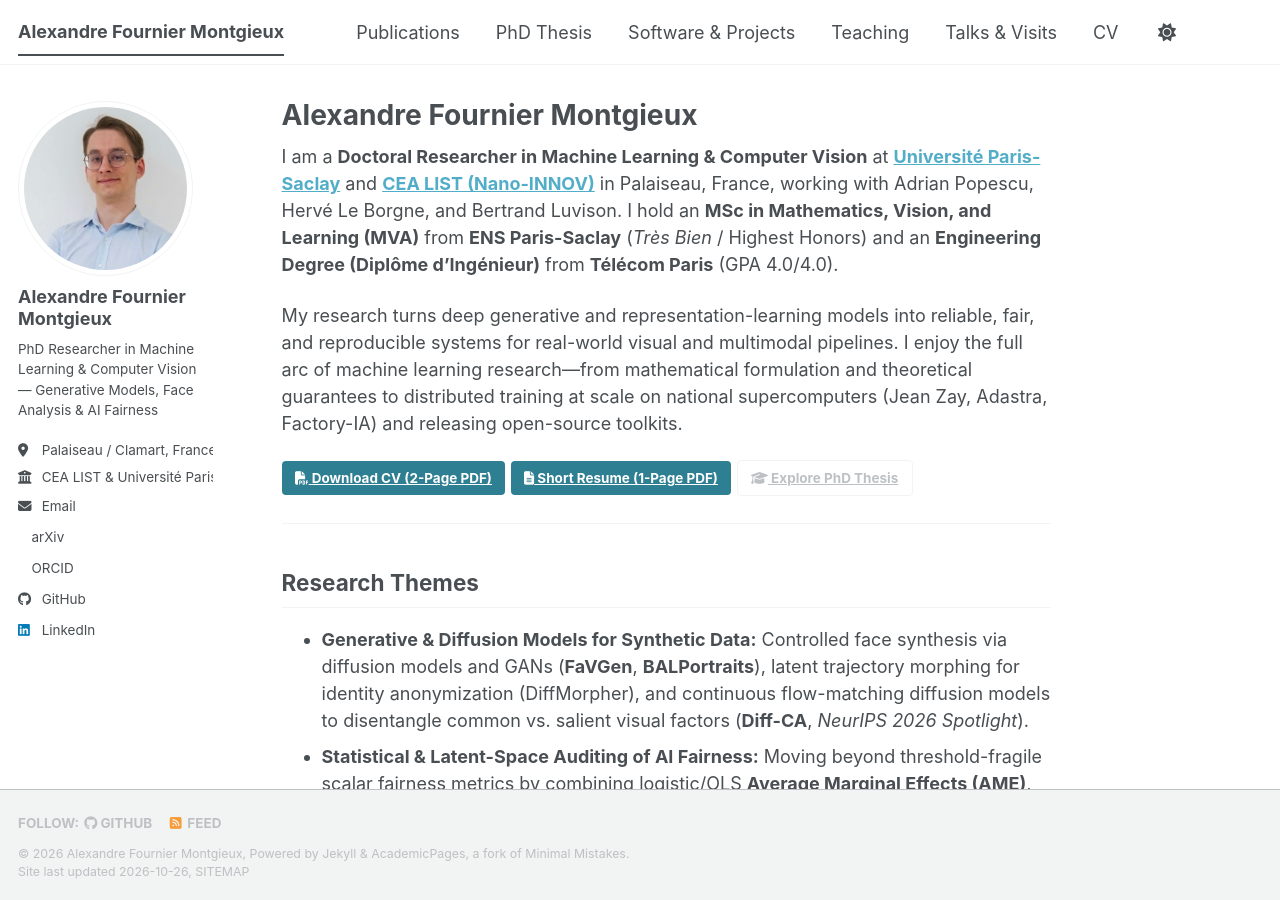
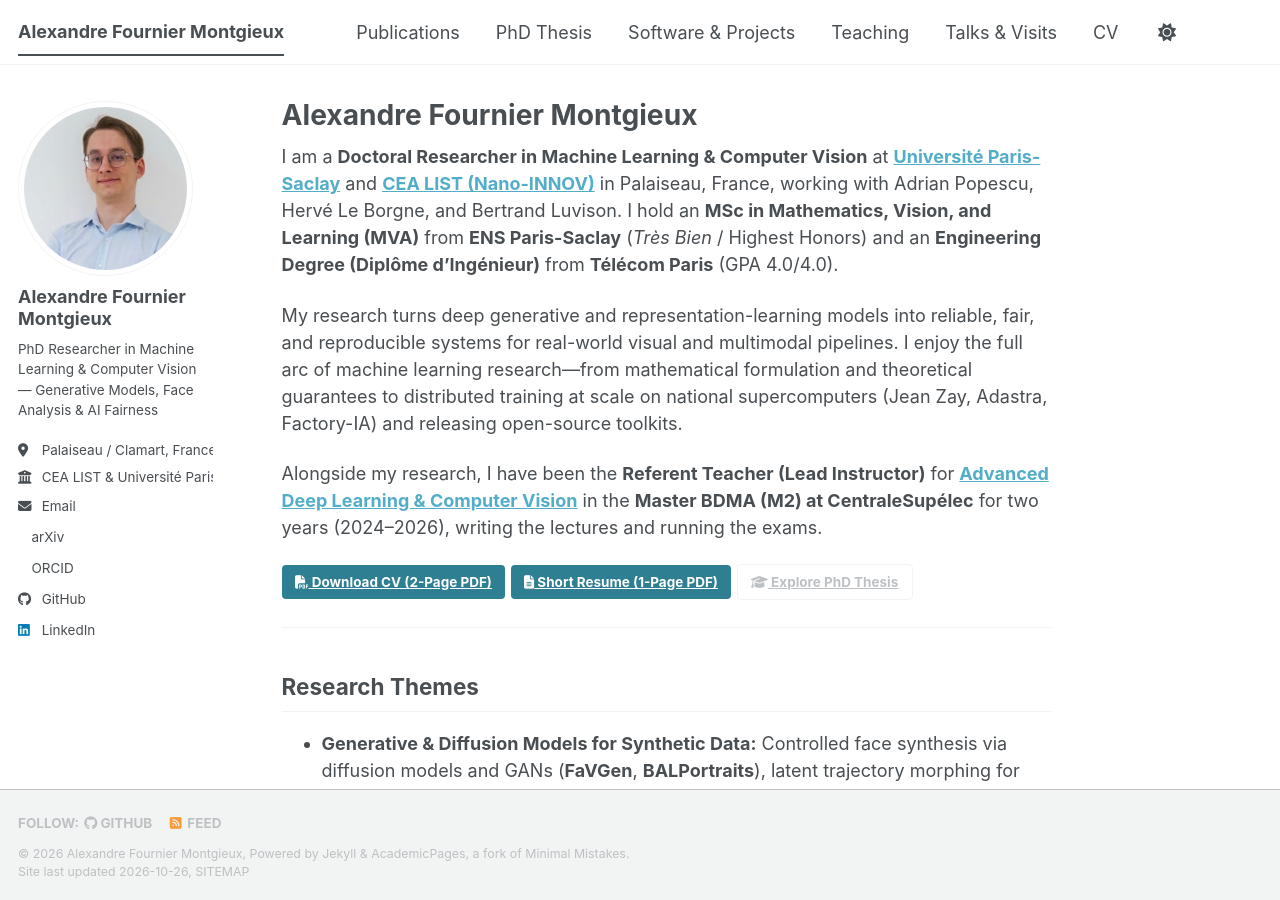
Before and after one commit to afm215/afm215.github.io, a Jekyll site: the page built from _pages/about.md, in a window 1280 px wide and 900 px high. Built offline with Jekyll 4.4.1, drawn with Linux system fonts in a browser that asks for light colours; a style sheet for code colours, icons or effects is not loaded.

Commit message:
profile update

```diff
--- a/_pages/about.md
+++ b/_pages/about.md
@@ -12,6 +12,8 @@
 I am a **Doctoral Researcher in Machine Learning & Computer Vision** at **[Université Paris-Saclay](https://www.universite-paris-saclay.fr/)** and **[CEA LIST (Nano-INNOV)](https://list.cea.fr/en/)** in Palaiseau, France, working with Adrian Popescu, Hervé Le Borgne, and Bertrand Luvison. I hold an **MSc in Mathematics, Vision, and Learning (MVA)** from **ENS Paris-Saclay** (*Très Bien* / Highest Honors) and an **Engineering Degree (Diplôme d'Ingénieur)** from **Télécom Paris** (GPA 4.0/4.0).
 
 My research turns deep generative and representation-learning models into reliable, fair, and reproducible systems for real-world visual and multimodal pipelines. I enjoy the full arc of machine learning research—from mathematical formulation and theoretical guarantees to distributed training at scale on national supercomputers (Jean Zay, Adastra, Factory-IA) and releasing open-source toolkits.
+
+Alongside my research, I have been the **Referent Teacher (Lead Instructor)** for **[Advanced Deep Learning & Computer Vision]({{ base_path }}/teaching/2024-centralesupelec-bdma-deep-learning)** in the **Master BDMA (M2) at CentraleSupélec** for two years (2024–2026), writing the lectures and running the exams.
 
 <p>
   <a href="{{ base_path }}/files/CV_Alexandre_Fournier_Montgieux_2p.pdf" class="btn btn--primary"><i class="fa fa-file-pdf" aria-hidden="true"></i> Download CV (2-Page PDF)</a>
```
Also changed, not shown: 1 other file.
